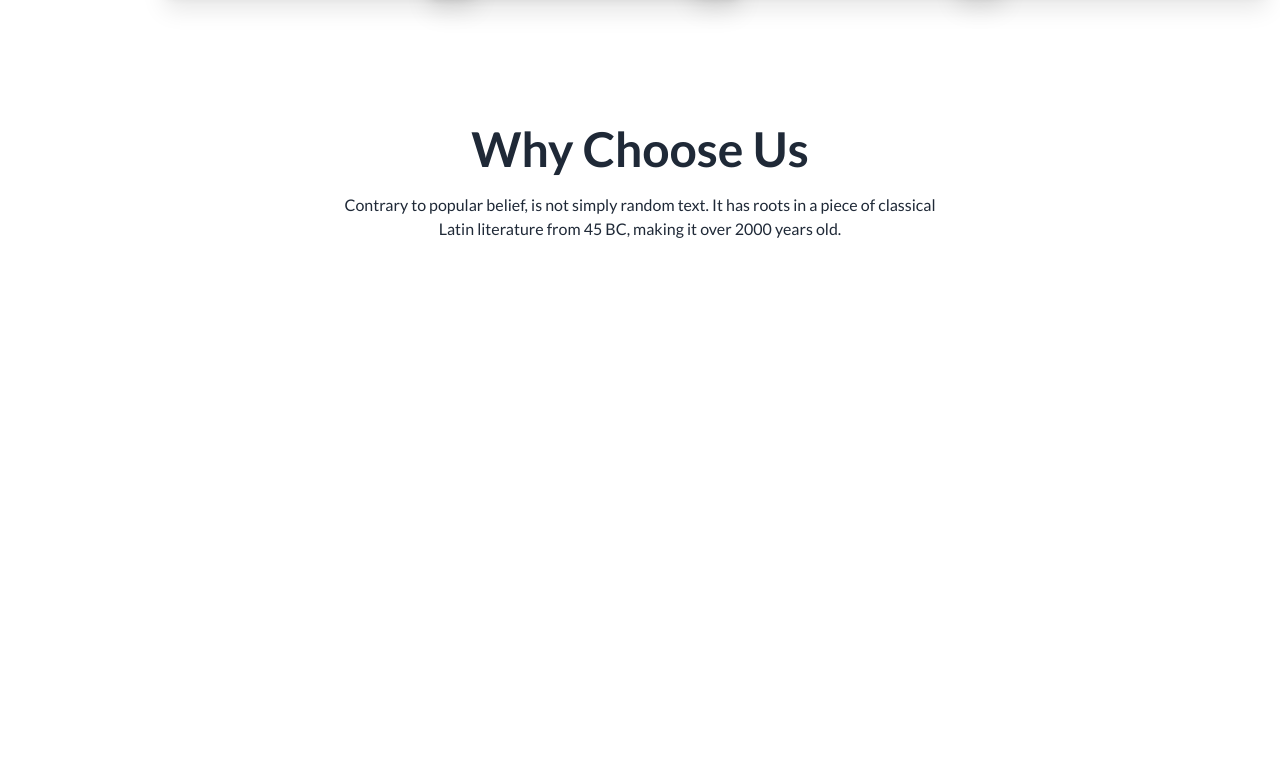
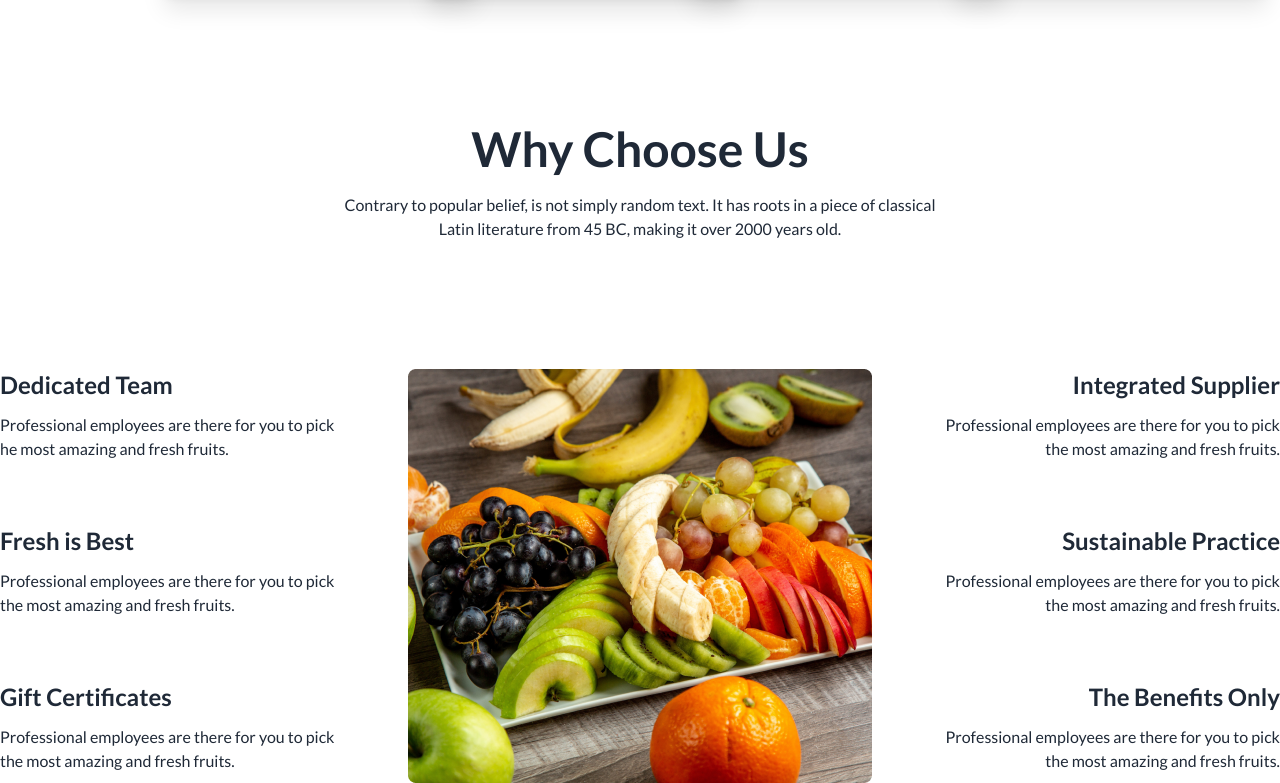
Before and after one commit to Mehedi12336/fruit-brust-website2, a plain HTML site: page index.html in a window 1280 px wide. Shown: the part 833-1616 px from the top of the page. Before the commit the page ends 1074 px from the top, so only its background shows below. Drawn offline with nearby package versions, Linux system fonts and the light colour scheme.

Commit message:
why choics file

```diff
--- a/index.html
+++ b/index.html
@@ -194,15 +194,49 @@
                 Latin literature from 45 BC, making it over 2000 years old.</p>
             </div>
             <!--  Column  -->
-            <div>
-                <div>
-
+            <div class="flex container justify-between mx-auto pt-32 ">
+                <div class="space-y-16">
+                    <div class="space-y-3">
+                        <h2 class="text-2xl font-extrabold">Dedicated Team</h2>
+                        <p>Professional employees are there for you to pick
+                        <br>
+                        he most amazing and fresh fruits.</p>
+                    </div>
+                    <div class="space-y-3">
+                        <h2 class="text-2xl font-extrabold">Fresh is Best</h2>
+                        <p>Professional employees are there for you to pick
+                        <br>
+                        the most amazing and fresh fruits.</p>
+                    </div>
+                    <div class="space-y-3">
+                        <h2 class="text-2xl font-extrabold">Gift Certificates</h2>
+                        <p>Professional employees are there for you to pick
+                        <br>
+                        the most amazing and fresh fruits.</p>
+                    </div>
                 </div>
                 <div>
-
+                    <img src="image/whychoose1.png" alt="">
                 </div>
-                <div>
-
+                <div class="text-right space-y-16">
+                    <div class="space-y-3">
+                        <h2 class="text-2xl font-extrabold">Integrated Supplier</h2>
+                        <p>Professional employees are there for you to pick
+                        <br>
+                        the most amazing and fresh fruits.</p>
+                    </div>
+                    <div class="space-y-3">
+                        <h2 class="text-2xl font-extrabold">Sustainable Practice</h2>
+                        <p>Professional employees are there for you to pick
+                        <br>
+                        the most amazing and fresh fruits.</p>
+                    </div>
+                    <div class="space-y-3">
+                        <h2 class="text-2xl font-extrabold">The Benefits Only</h2>
+                        <p>Professional employees are there for you to pick
+                        <br>
+                        the most amazing and fresh fruits.</p>
+                    </div>
                 </div>
             </div>
         </section>
```
